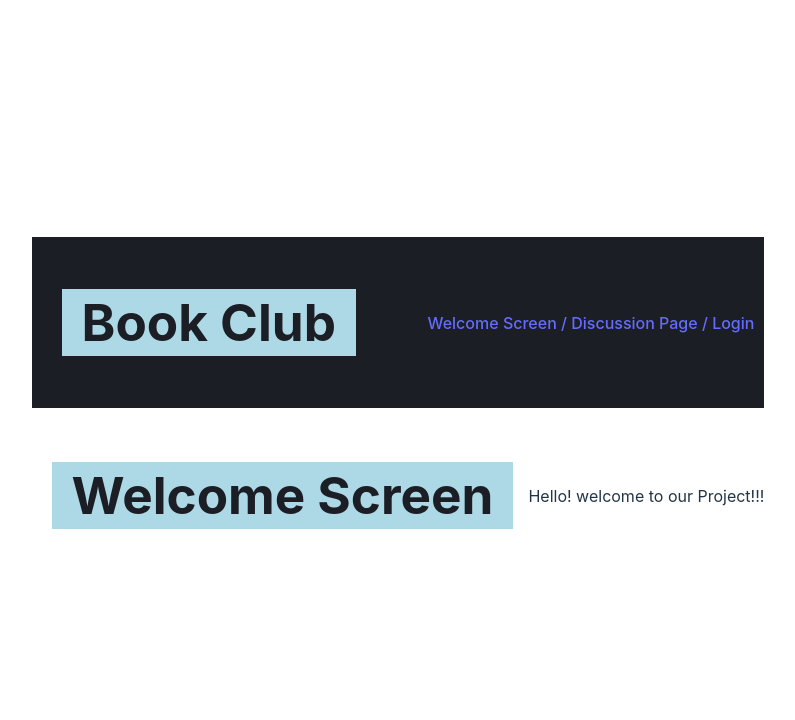
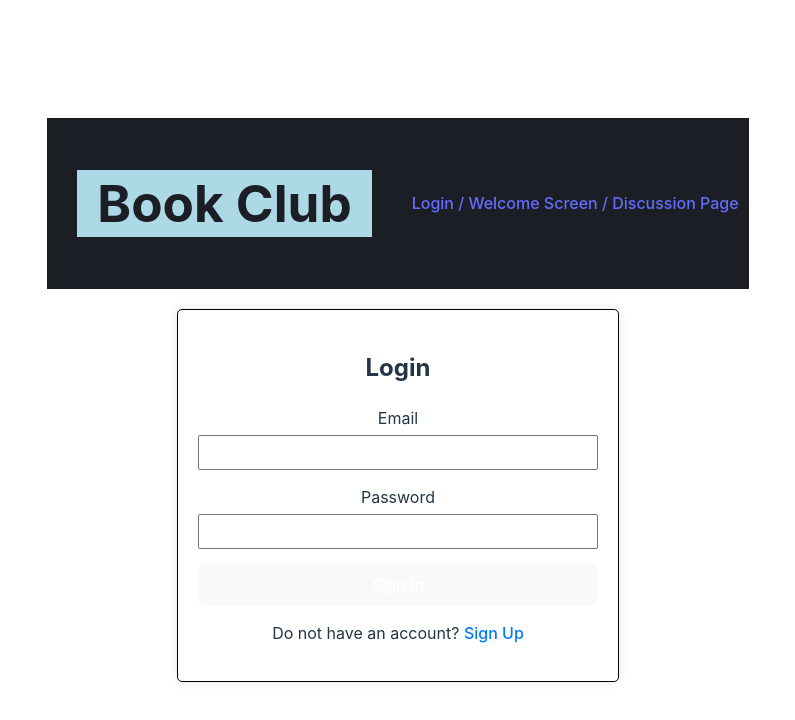
Before and after one commit to Santy520/Get-LITerary, a React (Vite) app in the folder client/: page / in a window 1280 px wide. Shown: the top 720 px of the page, without its empty margins (242-1037 px from the left). Built offline with nearby package versions, Linux system fonts and the light colour scheme.

Commit message:
re-aranged the routes

```diff
--- a/client/src/App.jsx
+++ b/client/src/App.jsx
@@ -14,9 +14,9 @@ function App() {
     <>
       < Header/>
       <Routes>
-        <Route exact path="/" element={<WelcomeScreen />}></Route>
+        <Route exact path="/" element={<Login />}></Route>
+        <Route exact path="/WelcomeScreen" element={<WelcomeScreen />}></Route>
         <Route exact path="/Discussion" element={<DiscussionBoard />}></Route>
-        <Route exact path="/Login" element={<Login />}></Route>
         <Route exact path="/Signup" element={<Signup />}></Route>
         <Route exact path="/PostForm" element={<PostForm />}></Route>
         <Route exact path="/Post" element={<Post />}></Route>
--- a/client/src/components/Header.jsx
+++ b/client/src/components/Header.jsx
@@ -8,9 +8,9 @@ function Header() {
                 <h1 className='left'>Book Club</h1>
 
                 <ul className='right'>
-                    <Link className='link' to="/">Welcome Screen / </Link>
-                    <Link className='link' to="/Discussion">Discussion Page / </Link>
-                    <Link className='link' to="/Login">Login</Link>
+                    <Link className='link' to="/">Login / </Link>
+                    <Link className='link' to="/WelcomeScreen">Welcome Screen / </Link>
+                    <Link className='link' to="/Discussion">Discussion Page </Link>
 
                 </ul>
 
```
